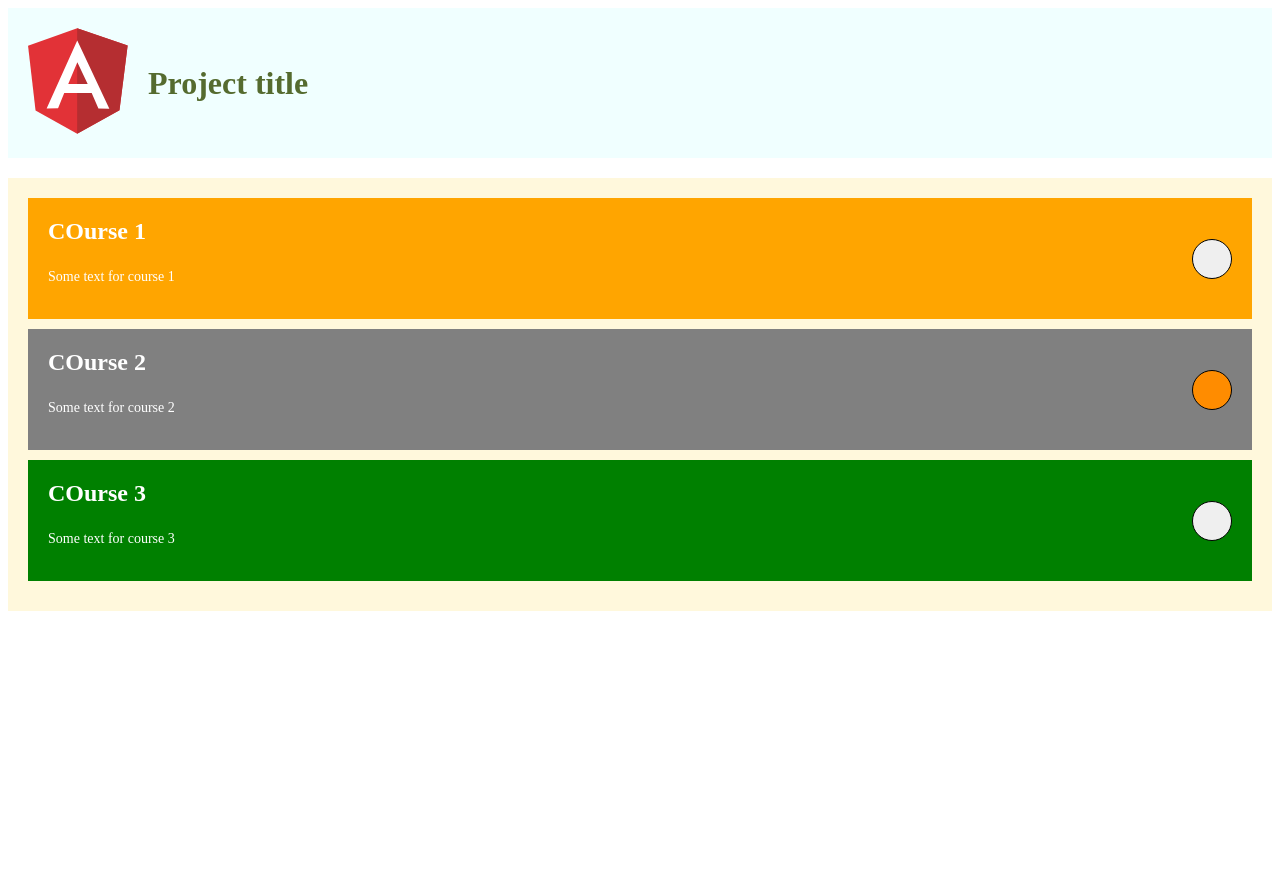
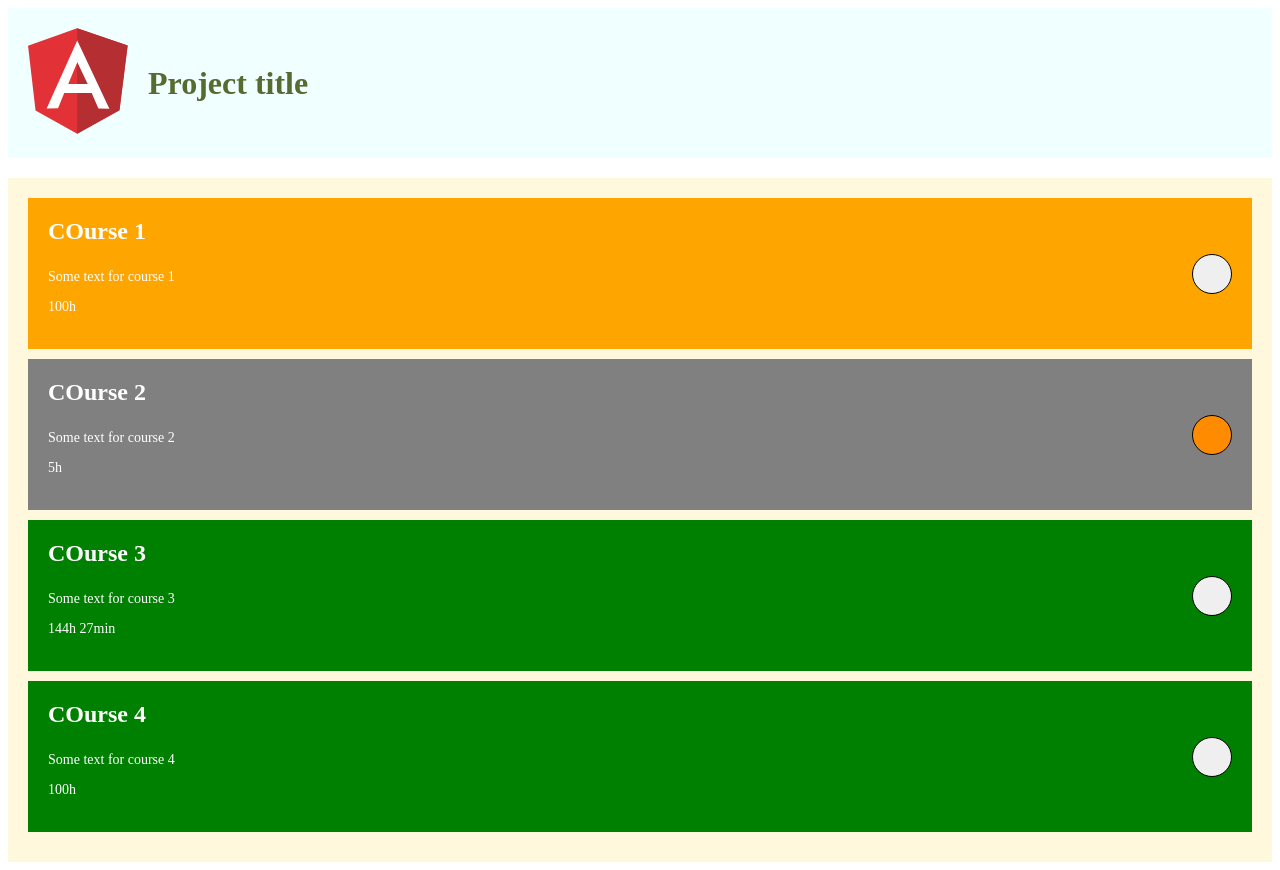
Before and after one commit to AndreyYegorov/Angular5-course, an Angular app in the folder test-project/: page / in a window 1280 px wide. Before the commit the page ends 800 px from the top, so only its background shows below. Built offline with nearby package versions, Linux system fonts and the light colour scheme.

Commit message:
added DurationPipe

```diff
--- a/test-project/src/app/app.module.ts
+++ b/test-project/src/app/app.module.ts
@@ -2,6 +2,7 @@ import { BrowserModule } from '@angular/platform-browser';
 import { NgModule } from '@angular/core';
 
 import { CapitalizePipe } from './pipes/capitalize.pipe';
+import { DurationPipe } from './pipes/duration.pipe';
 
 import { HighlightDirective } from './directives/highlight.directive';
 import { ColorizeByDateDirective } from './directives/colorize-by-date.directive';
@@ -15,6 +16,7 @@ import { CourseItemComponent } from './components/course-item/course-item.compon
 @NgModule({
   declarations: [
     CapitalizePipe,
+    DurationPipe,
 
     HighlightDirective,
     ColorizeByDateDirective,
--- a/test-project/src/app/components/course-item/course-item.component.html
+++ b/test-project/src/app/components/course-item/course-item.component.html
@@ -1,5 +1,6 @@
 <div [appColorizeByDate]="createDateDiff" class="course-item">
   <h2 class="course-item__heading" (click)="handleTitle()">{{course.title | appCapitalize: 2}}</h2>
   <p class="course-item__desc">{{course.description}}</p>
+  <p class="course-item__desc">{{course.duration | appDuration: '(HH MM)'}}</p>
   <button class="course-item__rating" [ngClass]="{'course-item__rating--active': course.topRated}" (click)="changeRating()">{{course.topRated}}</button>
 </div>
--- a/test-project/src/app/components/course-list/course-list.component.ts
+++ b/test-project/src/app/components/course-list/course-list.component.ts
@@ -29,6 +29,13 @@ export class CourseListComponent {
       description: 'Some text for course 3',
       duration: 520000,
       createdAt: 1519585204431
+    },{
+      id: 4,
+      topRated: false,
+      title: 'Course 4',
+      description: 'Some text for course 4',
+      duration: 360000,
+      createdAt: 1519847719951
     }
   ];
 
--- /dev/null
+++ b/test-project/src/app/pipes/duration.pipe.ts
@@ -0,0 +1,19 @@
+import { Pipe, PipeTransform } from "@angular/core";
+
+@Pipe({
+  name: 'appDuration'
+})
+export class DurationPipe implements PipeTransform {
+  transform(value: number, format: string) {
+    let hours = value / 60 / 60;
+
+    let hoursFormated = Math.floor(hours),
+        minutesFormated = Math.ceil((hours - Math.floor(hours)) * 60);
+
+    if(format === '(HH MM)') {
+      return minutesFormated !== 0 ? `${hoursFormated}h ${minutesFormated}min` : `${hoursFormated}h`
+    } else {
+      return value;
+    }
+  }
+}
```
